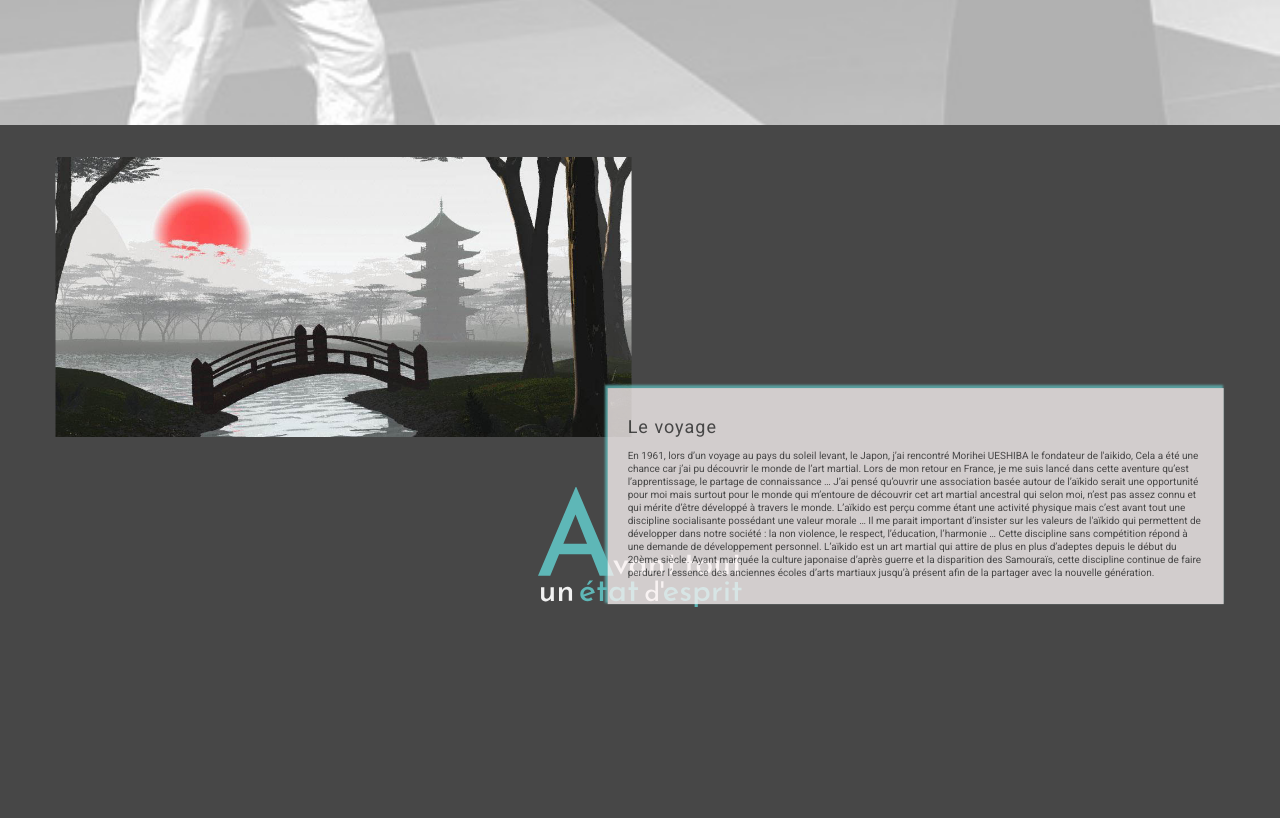
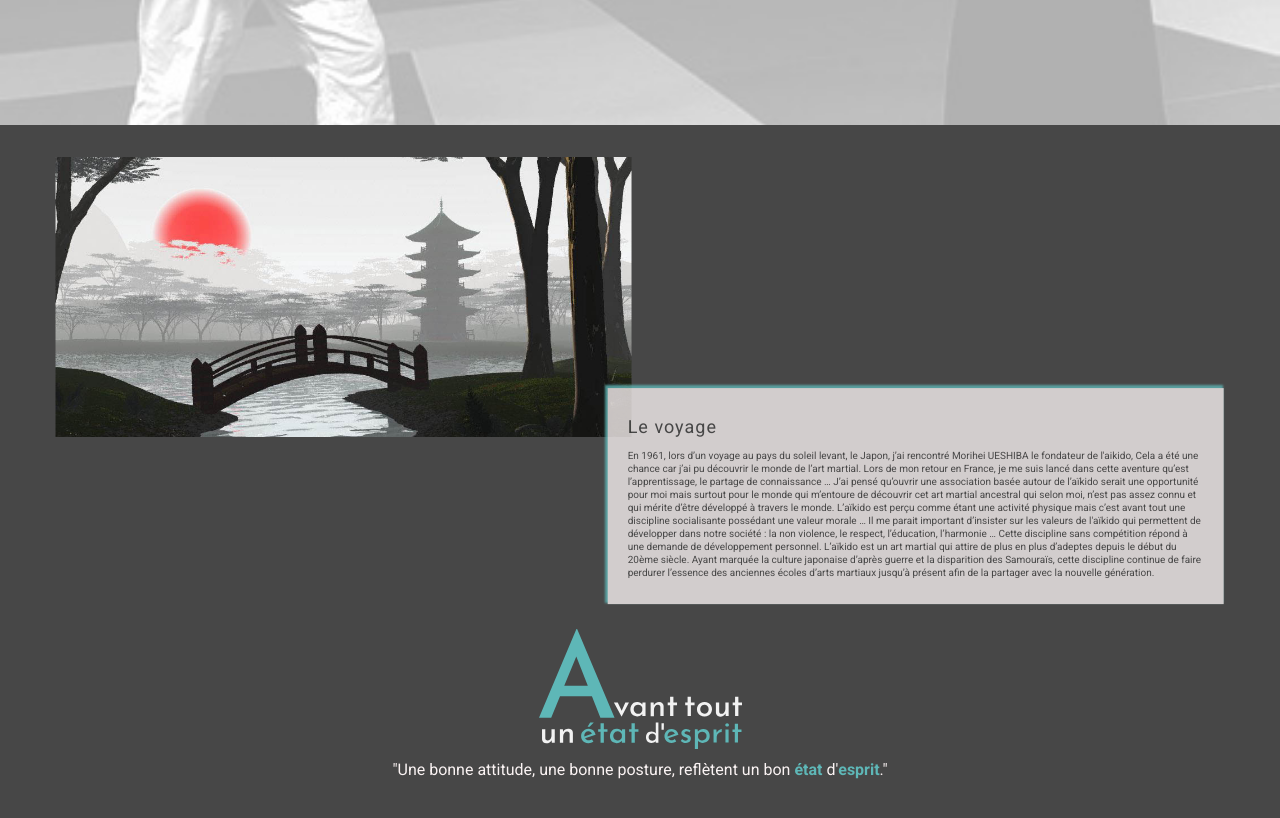
Before and after one commit to Association-sportive-Breakfast-mimes/asso_sportive, a React (Create React App) app: page /Association in a window 1280 px wide. Shown: the part 320-1138 px from the top of the page. Built offline with nearby package versions, Linux system fonts and the light colour scheme.

Commit message:
creat elmt AvantTout Page Asso

```diff
--- a/src/components/articlesAsso/AssoArt1.js
+++ b/src/components/articlesAsso/AssoArt1.js
@@ -1,13 +1,13 @@
 import React from 'react';
 import FigureAsso from './FigureAsso';
 import AssoWrapper1 from './AssoWrapper1';
-import Intro from "../../components/Intro";
+import AvantTout from "../../components/articlesAsso/AvantTout";
 const AssoArticle1 = () => {
     return (
         <div className='articleAsso Asso1'>
             <FigureAsso />
             <AssoWrapper1 />
-            <Intro />
+            <AvantTout />
         </div>
     );
 };
--- /dev/null
+++ b/src/components/articlesAsso/AvantTout.js
@@ -0,0 +1,15 @@
+import React from 'react';
+
+const AvantTout = () => {
+    return (
+        <div className="AvantTout">
+            <figure></figure>
+            <div>
+            <p>"Une bonne attitude, une bonne posture, reflètent un bon <span>état</span> d'<span>esprit</span>."</p>
+            </div>
+
+        </div>
+    );
+};
+
+export default AvantTout;
--- a/src/components/articlesAsso/FigureAsso.js
+++ b/src/components/articlesAsso/FigureAsso.js
@@ -2,7 +2,9 @@ import React from 'react';
 
 const FigureAsso = () => {
     return (
-        <figure></figure>
+        <div className='figureAsso1'>
+            <figure></figure>
+        </div>
     );
 };
 
--- a/src/styles/components/_articleAsso.scss
+++ b/src/styles/components/_articleAsso.scss
@@ -4,7 +4,8 @@
     align-items: center;
     justify-content: center;
     align-content: center;
-    figure {
+    .figureAsso1 {
+        figure{
             background-image: url(../../assets/img-asso/FigureAsso1.jpg);
             background-size: cover;
             background-position: center ;
@@ -12,6 +13,17 @@
             height: 50vh;
             margin: 0px;
             margin-top: 2rem;
+        }
+    }
+    .AvantTout{
+        figure{
+            background-image: url(../../assets/img-asso/text_intro.svg) ;
+            background-size: contain;
+            background-repeat: no-repeat;
+            background-position: center ;
+        }
+        width: 50vw;
+        height: 25vh;
     }
     .Assowrap {
         width: 85%;
@@ -38,17 +50,38 @@
         flex-wrap: wrap;
         align-items: center;
         justify-content: center;
-        align-content: flex-start;
-        height: 100vh;
+        align-content: space-between;
+        height: 90vh;
         flex-direction: row;
-        figure {
+        .figureAsso1 {
+            figure{
                 transform: translate(2%, 0%);
                 width: 45vw;
                 height: 35vh;
             }
+        }
         .Assowrap {
             transform: translate(-2%, 100%);
             width: 45vw;
+        }
+        .AvantTout{
+            height: 25vh;
+            width: 85vw;
+            margin-bottom: 1rem;
+            figure{
+                height: 120px;
+                margin: 0px;
+            }
+            p{
+                text-align: center;
+                color: $color-2;
+                span {
+                    color: $color-1;
+                    font-weight: 700;
+                }
+                margin: 0px;
+                padding-top: .7rem;
+            }
         }
     }
 
```
Also changed, not shown: src/assets/img-asso/text_intro.svg (added). Lines whose indentation alone changed are shown as unchanged.
